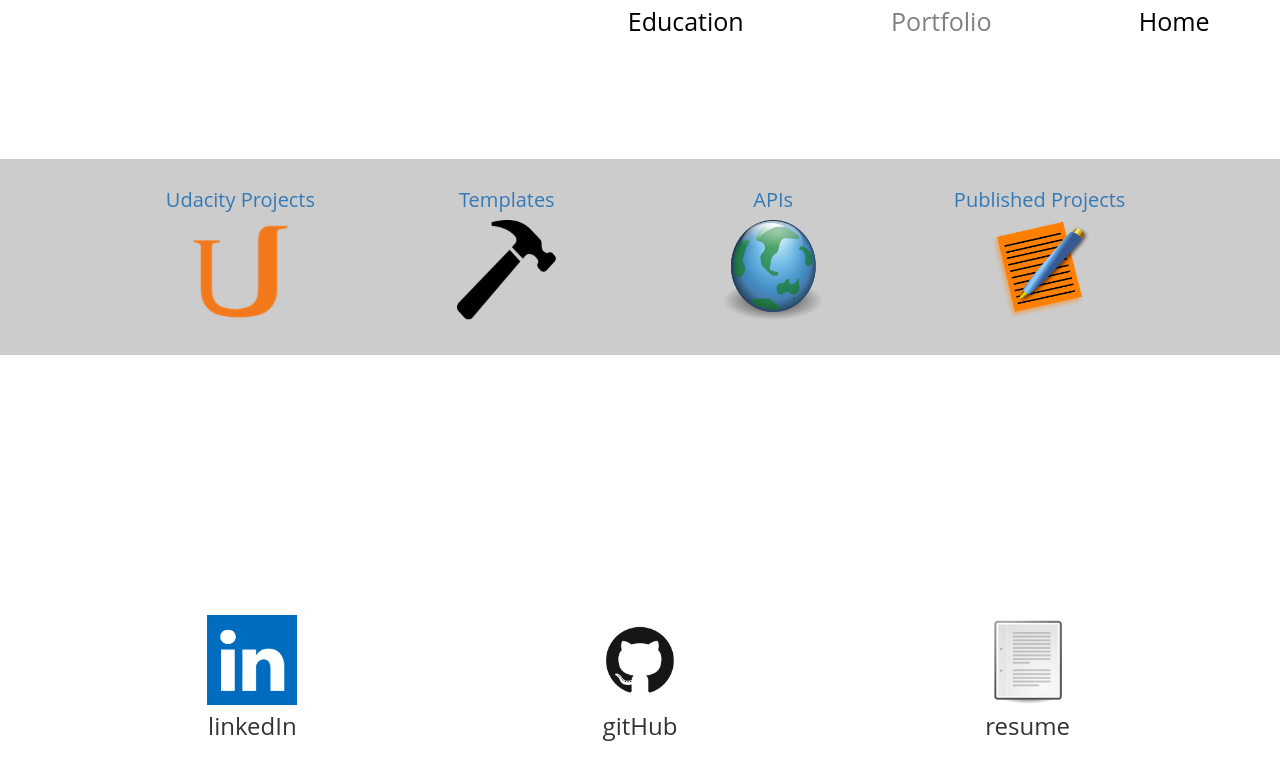
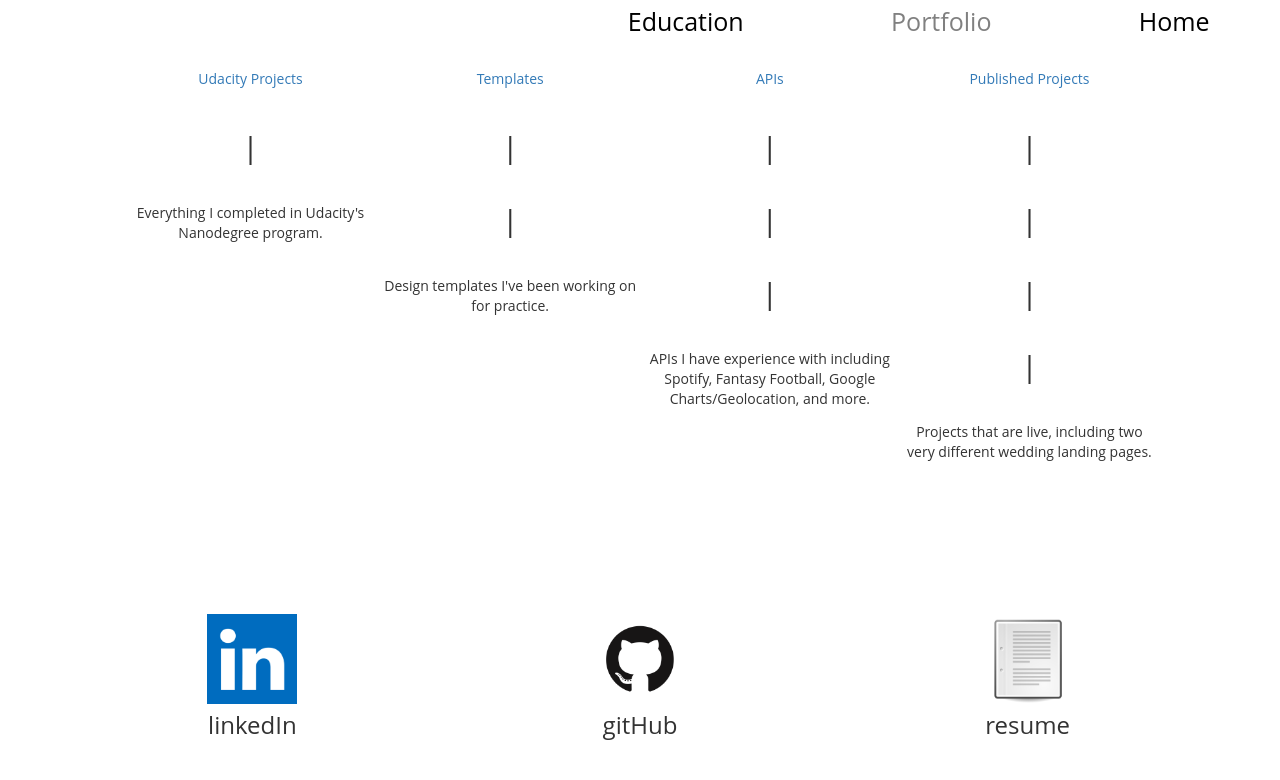
Before and after one commit to jsdelivrbot/Carmody, a website: page app/index.html in a window 1280 px wide. Both pictures are taken after a click on the link "Portfolio". Drawn offline with nearby package versions, Linux system fonts and the light colour scheme; files that its build step writes are made by us from their sources; files whose address does not match are found by name.

Commit message:
Add text and divider to portfolio sect

```diff
--- a/app/index.html
+++ b/app/index.html
@@ -43,19 +43,23 @@
 				<li class="nav" data-bind="attr: { id: id }, text: title"></li>
 			</a>
 		</div>
+		<div class="port-nav" data-bind="foreach: model.projects">
+			<ul class="proj-head-ul">
+				<li class="proj-nav-li" data-bind="attr: { id: id }">
+					<a data-bind="click: toggle.portTog, text: title"></a>
+				</li>
+				<li class="divide-hide" data-bind="foreach: divider">
+					<h2 class="divider">|</h2>
+				</li>
+				<li class="divide-hide">
+					<p data-bind="text: text"></p>
+				</li>
+			</ul>
+
+		</div>
 	</div>
 </div>
 <div class="light-back" id="portfolio">
-	<div class="top-header sub" data-bind="foreach: model.projects">
-		<ul class="proj-head-ul">
-			<li data-bind="attr: { id: id }" class="port nav">
-				<a data-bind="click: toggle.portTog, text: title"></a>
-			</li>
-			<li class="port nav">
-				<img class="port-img" data-bind="attr: { src: src }">
-			</li>
-		</ul>
-	</div>
 	<div data-bind="foreach: model.projects">
 		<div data-bind="attr: { id: href }" class="port-sect">
 			<div class="examples" data-bind="foreach: examples">
--- a/app/js/script.js
+++ b/app/js/script.js
@@ -179,6 +179,8 @@ var model = {
 	projects: [
 		{
 			title: 'Udacity Projects',
+			divider: ['|'],
+			text: 'Everything I completed in Udacity\'s Nanodegree program.',
 			href: 'collapseOne',
 			clickHref: '#collapseOne',
 			id: 'ud-head',
@@ -272,6 +274,9 @@ var model = {
 		},
 		{
 			title: 'Templates',
+			divider: ['|', '|'],
+			text: 'Design templates I\'ve been working on '+
+				'for practice.',
 			href: 'collapseTwo',
 			clickHref: '#collapseTwo',
 			id: 'temp-head',
@@ -346,6 +351,9 @@ var model = {
 		},
 		{
 			title: 'APIs',
+			divider: ['|', '|', '|'],
+			text: 'APIs I have experience with '+
+				'including Spotify, Fantasy Football, Google Charts/Geolocation, and more.',
 			href: 'collapseFour',
 			clickHref: '#collapseFour',
 			id: 'api-head',
@@ -420,6 +428,9 @@ var model = {
 		},
 		{
 			title: 'Published Projects',
+			divider: ['|', '|', '|', '|'],
+			text: 'Projects that are live, including two very different wedding landing '+
+				'pages.',
 			href: 'collapseThree',
 			clickHref: '#collapseThree',
 			id: 'pub-head',
@@ -465,9 +476,34 @@ var model = {
 
 var viewModel = {
 	init: function(){
-
+		divider.init();
 	//	toggle.fadeScroll();
 
+	}
+};
+
+var divider = {
+	init: function() {
+		console.log(model.projects);
+		model.projects.forEach(function(obj){
+		//	console.log(obj.divider());
+
+		})
+	/*	function pushed(num){
+			var div = '|';
+			console.log(num, div);
+			model.projects[num].divider.push(div);
+		}
+
+		for(var i=0; i<model.projects.length; i++){
+		//	console.log(i);
+		//	console.log(model.projects[i]);
+
+			//model.projects[i].divider.push(div);
+		//	console.log(model.projects[i].divider());
+			pushed(i);
+
+		}*/
 	}
 };
 
@@ -508,6 +544,12 @@ var toggle = {
 		if(this.divID === 'portfolio'){
 			$('.examples').hide();
 			$('.scroll-up').hide();
+			$('.port-nav').show();
+			$('.divide-hide').show();
+		}
+		else {
+			$('.port-nav').hide();
+			$('.divide-hide').hide();
 		}
 
 
@@ -516,6 +558,8 @@ var toggle = {
 
 	moreInfo: function(clicked) {
 		$('#portfolio').show();
+		$('.top-header').show();
+		$('.port-nav').show();
 		$('.search').show();
 		$('.scroll').show();
 		$('.intro').hide();
@@ -544,6 +588,7 @@ var toggle = {
 		$('.scroll-up').show();
 		$('.port-nav-img-div').hide();
 		$('.intro-sub').hide();
+		$('.divide-hide').hide();
 		//$('#collapseThree').fadeIn();
 		var clickedID = "#" + clicked.href;
 
--- a/app/scss/style.scss
+++ b/app/scss/style.scss
@@ -143,6 +143,7 @@ a {
 	margin-bottom: 0px;
 	padding-top: 20px;
 	padding-bottom: 20px;
+	display: none;
 }
 
 .explain {
@@ -182,6 +183,7 @@ a {
 	height: 40vh;
 	width: 40vw;
 	margin: 15px;
+	border: 1px solid black;
 }
 
 .port-img-div {
@@ -295,6 +297,11 @@ a {
 	margin-top: 5%;
 }
 
+.port-nav {
+	margin-top: 3vh;
+	display: inline-block;
+}
+
 .port-name {
 	font-size: 25px;
 	margin-right: 20%;
@@ -375,6 +382,16 @@ a {
 .proj-head-ul {
 	display: inline-block;
 	width: 20vw;
+	height: 10vh;
+}
+
+.proj-nav-li {
+	display: block;
+}
+
+.divider {
+	margin-top: 5vh;
+	margin-bottom: 5vh;
 }
 
 /* ------------- Bootstrap ------------*/
```
Also changed, not shown: app/css/style.css, app/more-info.html (deleted).
